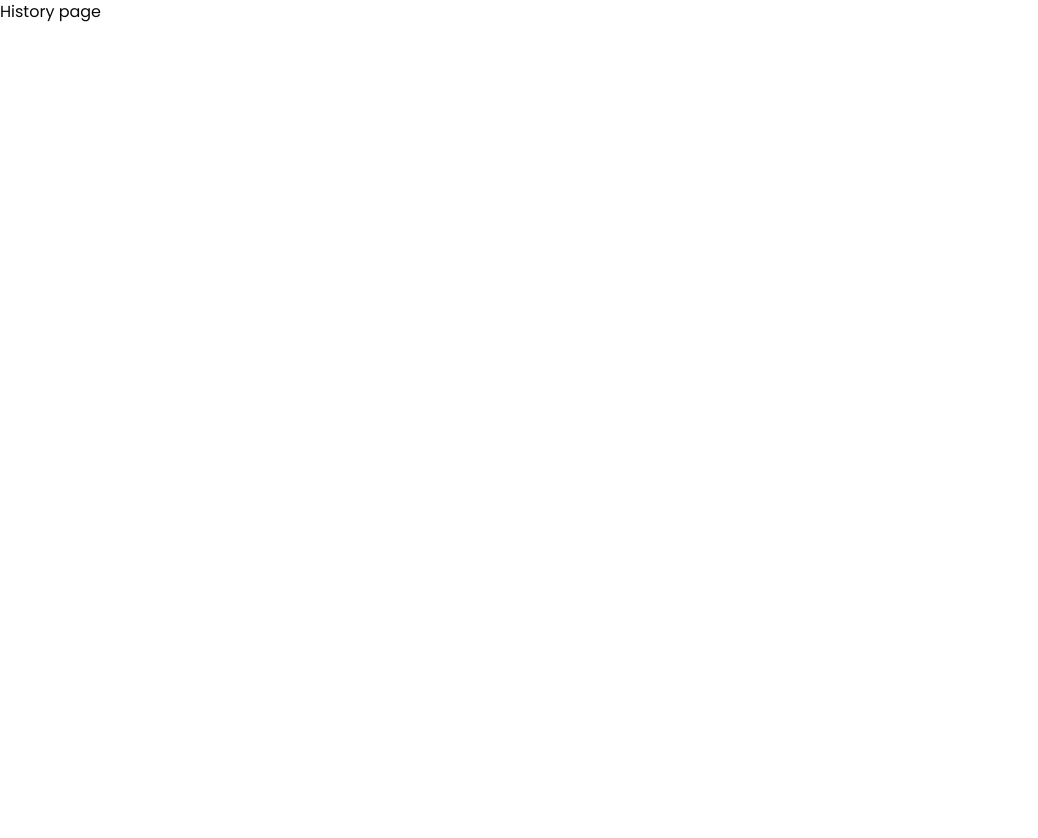
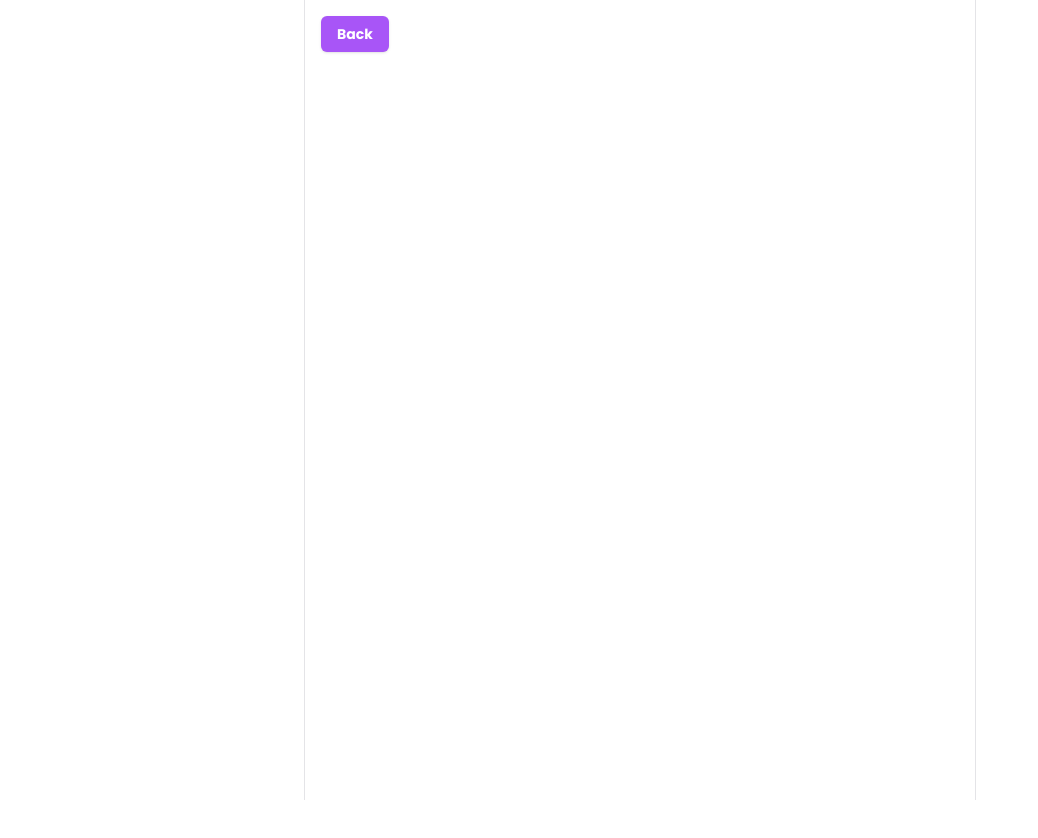
Before and after one commit to yuuuuu-z/mood-tracker, a Next.js app: page /mood_history in a window 1280 px wide. Shown: the top 838 px of the page, without its empty margins (0-1038 px from the left). Before the commit the page ends 800 px from the top, so only its background shows below. Built offline with nearby package versions, Linux system fonts and the light colour scheme.

Commit message:
fixed on all floating dock

```diff
--- /dev/null
+++ b/app/components/BackBtn.tsx
@@ -0,0 +1,19 @@
+import { Button } from "@/components/ui/button";
+import Link from "next/link";
+import React from "react";
+
+const BackBtn = () => {
+  return (
+    <div className="h-[2000px]">
+      <div className="sticky top-0 p-4 z-10">
+        <Link href={"/"}>
+          <Button className=" bg-purple-500 text-white font-bold hover:bg-gray-200 hover:text-purple-500">
+            Back
+          </Button>
+        </Link>
+      </div>
+    </div>
+  );
+};
+
+export default BackBtn;
--- a/app/components/BottomDock.tsx
+++ b/app/components/BottomDock.tsx
@@ -28,7 +28,7 @@ const BottomDock = () => {
       {Docks.flatMap((dock, index) => (
         <div key={index}>
           <Link
-            className="flex font-bold items-center gap-1 rounded-xl border shadow-md p-3 bg-purple-500 text-white hover:bg-white hover:text-purple-500 "
+            className="flex font-bold items-center gap-1 rounded-xl border shadow-md p-3 bg-purple-500 text-white hover:bg-white hover:text-purple-500 hover:transition-all  "
             href={dock.herf}
           >
             {dock.icon}
--- a/app/mood_history/page.tsx
+++ b/app/mood_history/page.tsx
@@ -1,9 +1,14 @@
-import React from 'react'
+import React from "react";
+import BackBtn from "../components/BackBtn";
 
 const page = () => {
   return (
-    <div>History page</div>
-  )
-}
+    <div className="max-w-2xl mx-auto h-screen border-x flex">
+      <div>
+        <BackBtn />
+      </div>
+    </div>
+  );
+};
 
-export default page
+export default page;
--- a/app/page.tsx
+++ b/app/page.tsx
@@ -26,6 +26,7 @@ const page = () => {
         </div>
       ) : (
         <div className="w-full">
+
           <Profile />
           <Container />
           <div className="flex justify-center items-center">
```
